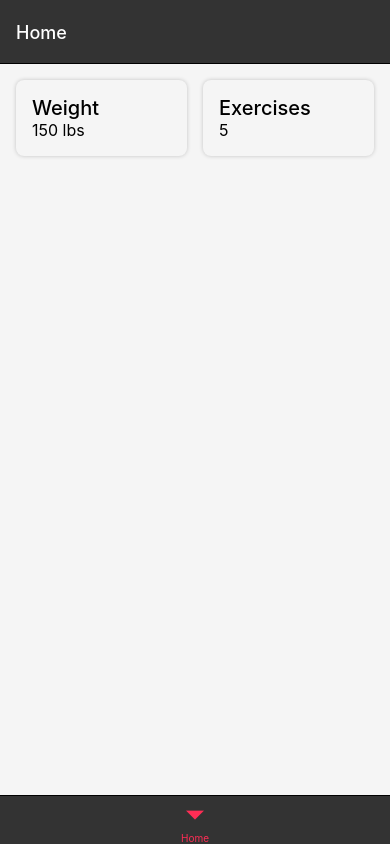
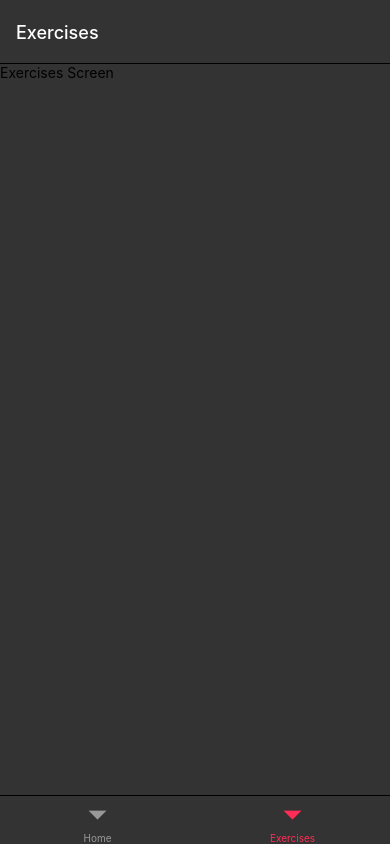
Before and after one commit to ragmha/gym, a React Native app: screen /Exercises in a window 390 px wide. Built offline with nearby package versions, Linux system fonts and the light colour scheme.

Commit message:
feat(exeriseScreen): initialize exercise screen

```diff
--- a/src/navigation/MainTabNavigator.tsx
+++ b/src/navigation/MainTabNavigator.tsx
@@ -4,11 +4,14 @@ import { createBottomTabNavigator } from '@react-navigation/bottom-tabs'
 
 import { DashboardScreen } from '../screens/DashboardScreen'
 
+import { ExercisesScreen } from '@/screens/ExercisesScreen'
+
 const Tab = createBottomTabNavigator<MainTabParamList>()
 
 const MainTabNavigator: React.FC = () => (
   <Tab.Navigator>
     <Tab.Screen name="Home" component={DashboardScreen} />
+    <Tab.Screen name="Exercises" component={ExercisesScreen} />
   </Tab.Navigator>
 )
 
--- a/src/navigation/StackNavigator.tsx
+++ b/src/navigation/StackNavigator.tsx
@@ -2,13 +2,15 @@ import type { StackParamList } from './types'
 
 import { createStackNavigator } from '@react-navigation/stack'
 
-import { DashboardScreen } from '../screens/DashboardScreen'
+import { DashboardScreen } from '@/screens/DashboardScreen'
+import { ExercisesScreen } from '@/screens/ExercisesScreen'
 
 const Stack = createStackNavigator<StackParamList>()
 
 const StackNavigator: React.FC = () => (
   <Stack.Navigator>
     <Stack.Screen name="Home" component={DashboardScreen} />
+    <Stack.Screen name="Exercises" component={ExercisesScreen} />
   </Stack.Navigator>
 )
 
--- a/src/navigation/types.ts
+++ b/src/navigation/types.ts
@@ -4,8 +4,10 @@ export type RootStackPramList = {
 
 export type MainTabParamList = {
   Home: undefined
+  Exercises: undefined
 }
 
 export type StackParamList = {
   Home: undefined
+  Exercises: undefined
 }
--- a/src/screens/DashboardScreen.tsx
+++ b/src/screens/DashboardScreen.tsx
@@ -1,7 +1,16 @@
+import type { StackParamList } from '@/navigation/types'
+import type { NativeStackScreenProps } from '@react-navigation/native-stack'
+
+import type { FC } from 'react'
+
+import { TouchableOpacity } from 'react-native'
+
 import { Card } from '@/components/Card'
 import { Grid, GridProvider } from '@/components/Grid'
 
-export const DashboardScreen = () => {
+type DashboardScreenProps = NativeStackScreenProps<StackParamList, 'Home'>
+
+export const DashboardScreen: FC<DashboardScreenProps> = ({ navigation }) => {
   return (
     <GridProvider gridSize={8}>
       <Grid.Container>
@@ -15,10 +24,12 @@ export const DashboardScreen = () => {
             </Card.Container>
           </Grid.Col>
           <Grid.Col size={4}>
-            <Card.Container>
-              <Card.Title>Exercises</Card.Title>
-              <Card.Content>5</Card.Content>
-            </Card.Container>
+            <TouchableOpacity onPress={() => navigation.navigate('Exercises')}>
+              <Card.Container>
+                <Card.Title>Exercises</Card.Title>
+                <Card.Content>5</Card.Content>
+              </Card.Container>
+            </TouchableOpacity>
           </Grid.Col>
         </Grid.Row>
       </Grid.Container>
--- /dev/null
+++ b/src/screens/ExercisesScreen.tsx
@@ -0,0 +1,9 @@
+import { View, Text } from 'react-native'
+
+export const ExercisesScreen = () => {
+  return (
+    <View>
+      <Text>Exercises Screen</Text>
+    </View>
+  )
+}
```
